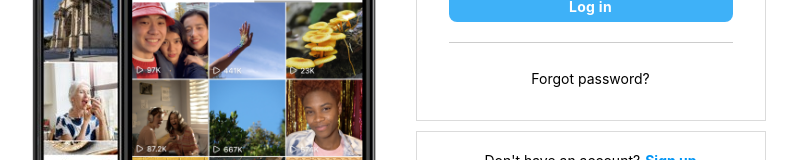
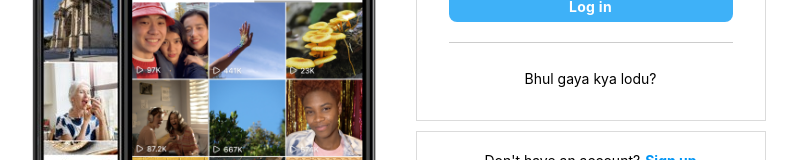
Before and after one commit to BinayakDeveloper/Instagram-Frontend, a React (Create React App) app: page / in a window 1280 px wide. Shown: the part 317-477 px from the top of the page, without its empty margins (263-1060 px from the left). Built offline with nearby package versions, Linux system fonts and the light colour scheme.

Commit message:
Deploy Commit 2

```diff
--- a/src/components/Login.jsx
+++ b/src/components/Login.jsx
@@ -81,7 +81,7 @@ function Login() {
             </div>
             <div className={logincss.line}></div>
             <div className={logincss.forgot}>
-              <Link to={"/forgot-password"}>Forgot password? </Link>
+              <Link to={"/forgot-password"}>Bhul gaya kya lodu?</Link>
             </div>
           </div>
 
```
